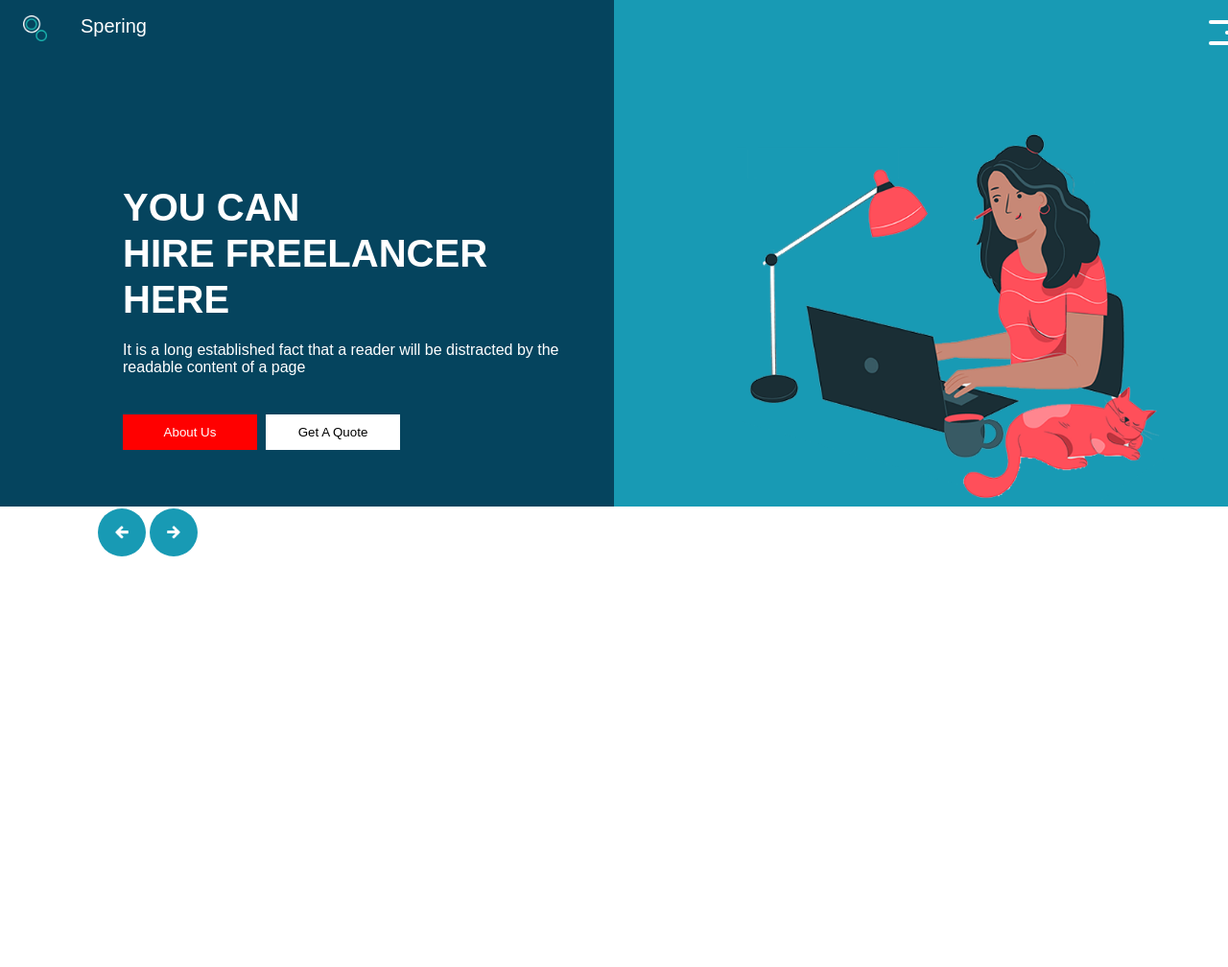
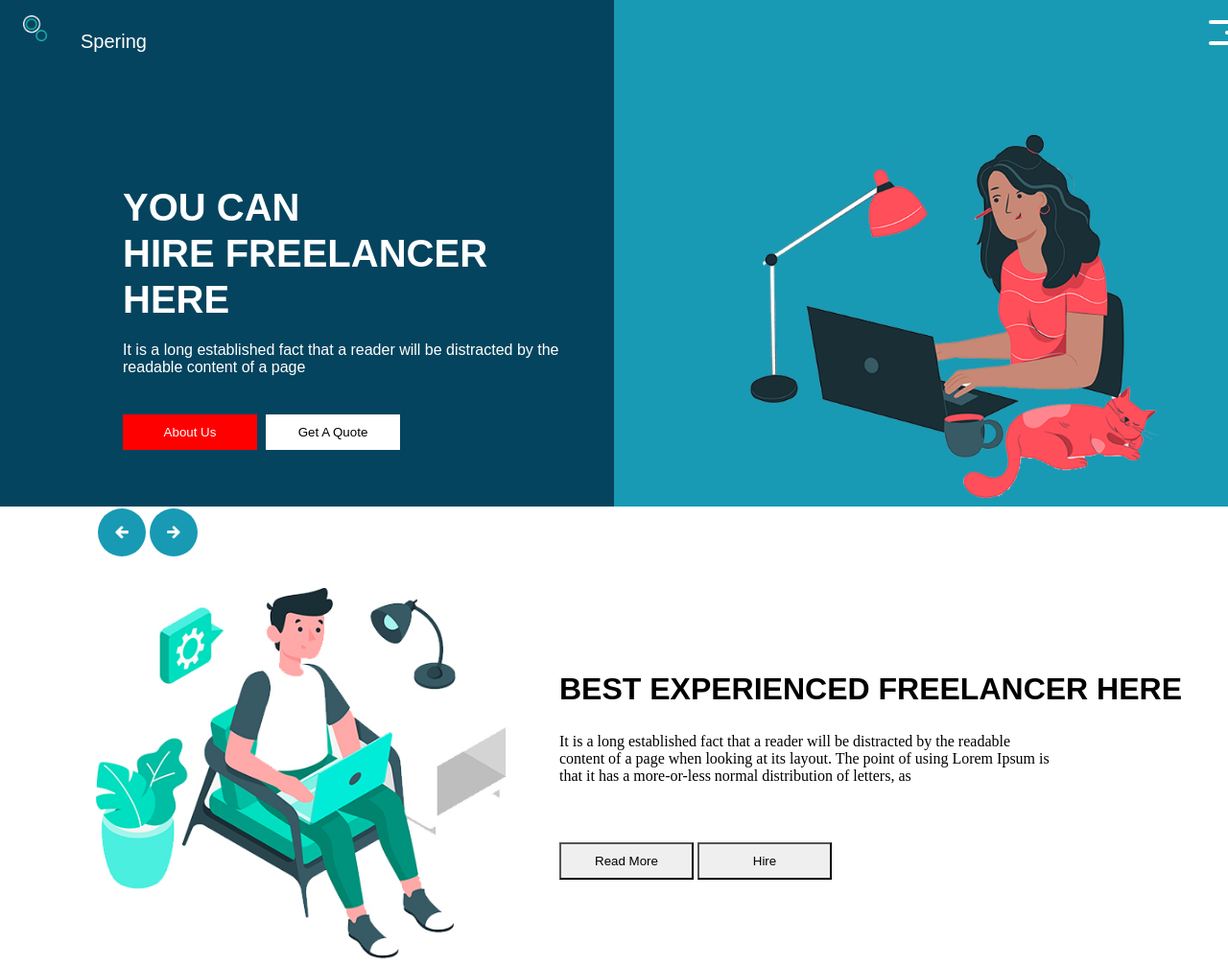
Before and after one commit to 1995t/Spering, a plain HTML site: page index.html in a window 1280 px wide. Shown: the whole page at 96% size. Before the commit the page ends 800 px from the top, so only its background shows below. Drawn offline with Linux system fonts and the light colour scheme.

Commit message:
Added Section 3 to the page

```diff
--- a/css/layout.css
+++ b/css/layout.css
@@ -4,21 +4,23 @@ margin: 0%;
 padding: 0%;
 background-color: white;
 }
+div>div>div.nav_division
+{
+    display: flex;
+    flex-direction: row;
+    margin-left: 1.5em;
+    margin-top: 1em;
+}
 div>div>div>nav.nav_position
 {
-    margin-left: 1.5em;
-    margin-top: 1em;
+
 }
 div>div>div.nav_division>nav.nav_position>img.logo_ratio
 {
     height: 40%;
     width: auto;
 }
-div>div>div.nav_division
-{
-    display: flex;
-    flex-direction: row;
-}
+
 div>div>div.nav_division>span.logo_txt_transform
 {
     color: white;
@@ -180,7 +182,7 @@ div>div.carousel_btn_container>a.carousel_btn_previous,div>div.carousel_btn_cont
 div>div.carousel_btn_container>a.carousel_btn_previous:hover,div>div.carousel_btn_container>a.carousel_btn_next:hover
 {
     background-color: red;
-    transition: 0.6ms;
+    transition: 1ms;
 }
 div>div.carousel_btn_container>a.carousel_btn_previous>span.previous,div>div.carousel_btn_container>a.carousel_btn_next>span.next
 {
@@ -201,3 +203,35 @@ div>div.carousel_btn_container>a.carousel_btn_next>span.next
 {
     background-image: url(../images/next.png);
 }
+div.div_sec3
+{
+    display: flex;
+    flex-direction: row;
+    align-items: center;
+}
+div.div_sec3>div.sec3_poster
+{
+    margin-top: 30px;
+    margin-left: 100px;
+}
+div.div_sec3>div.sec3_poster>img.sec3_image
+{
+    width: 90%;
+    height: auto;
+}
+div.div_sec3>div.sec3_txt>h2
+{
+    font-family: sans-serif;
+    font-weight: bold;
+    font-size: 2rem;
+    line-height: 1.2;
+}
+
+div.div_sec3>div.sec3_txt>div.div_sec3_buttons
+{
+    margin-top: 60px;
+}
+div.div_sec3>div.sec3_txt>div.div_sec3_buttons>input[button].sec3_read_more
+{
+
+}
--- a/index.html
+++ b/index.html
@@ -60,5 +60,21 @@
         </a>
     </div>
 </div>
+<div class="div_sec3" title="Third section of the web page">
+     <div class="sec3_poster">
+           <img class="sec3_image" src="images/experience-img.jpg" alt="Career Freelancer">
+     </div>
+     <div class="sec3_txt">
+          <h2>BEST EXPERIENCED FREELANCER HERE</h2>
+          <p>
+            It is a long established fact that a reader will be distracted by the readable<br> content of a page when looking at its layout. The point of using Lorem Ipsum is<br> that it has a more-or-less normal distribution of letters, as
+          </p>
+          <div class="div_sec3_buttons">
+            <input class="sec3_read_more" type="button" value="Read More">
+            <input type="button" value="Hire">
+          </div>
+     </div>
+
+</div>
 </body>
 </html>
```
Also changed, not shown: images/experience-img.jpg (added).
